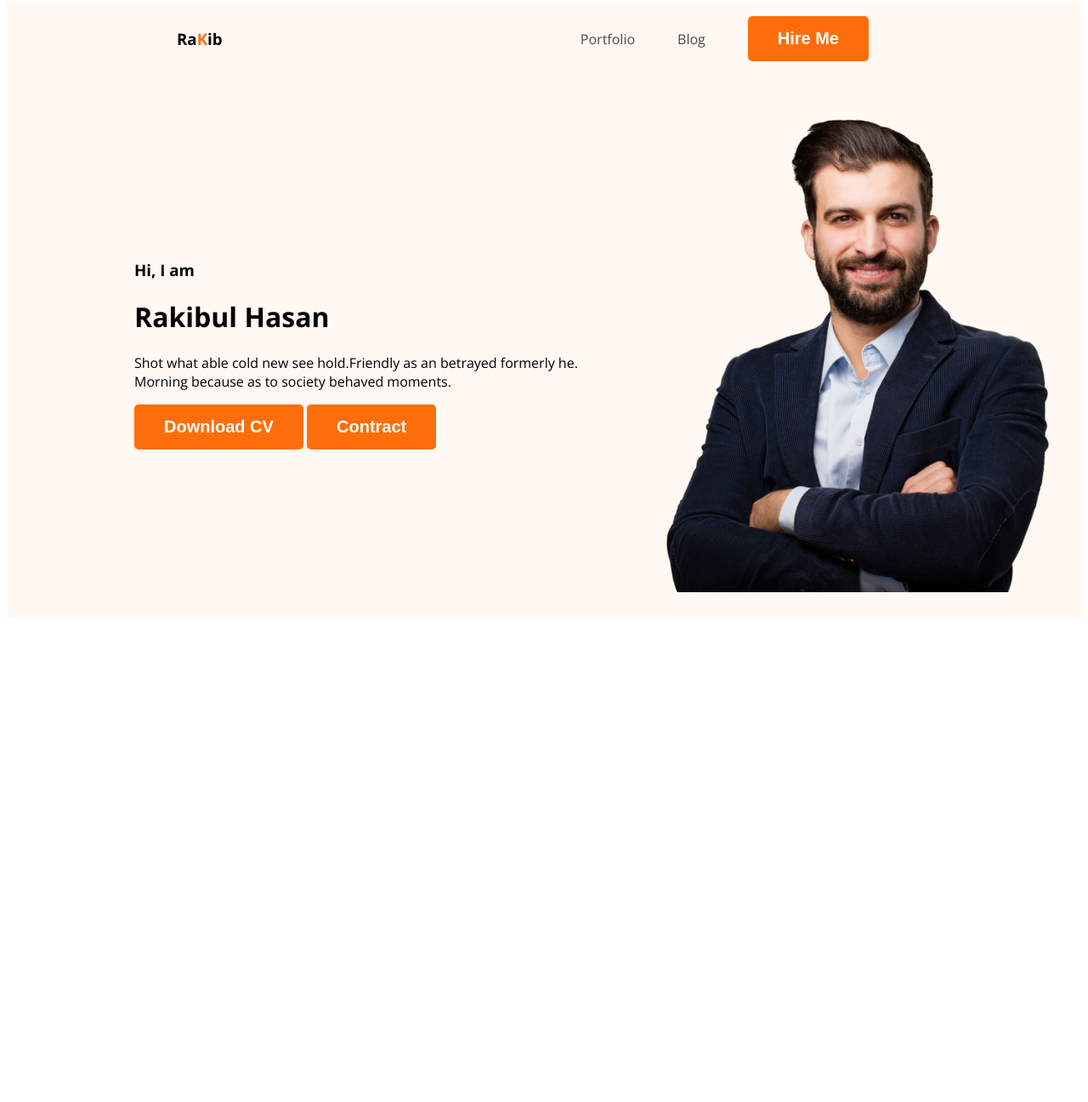
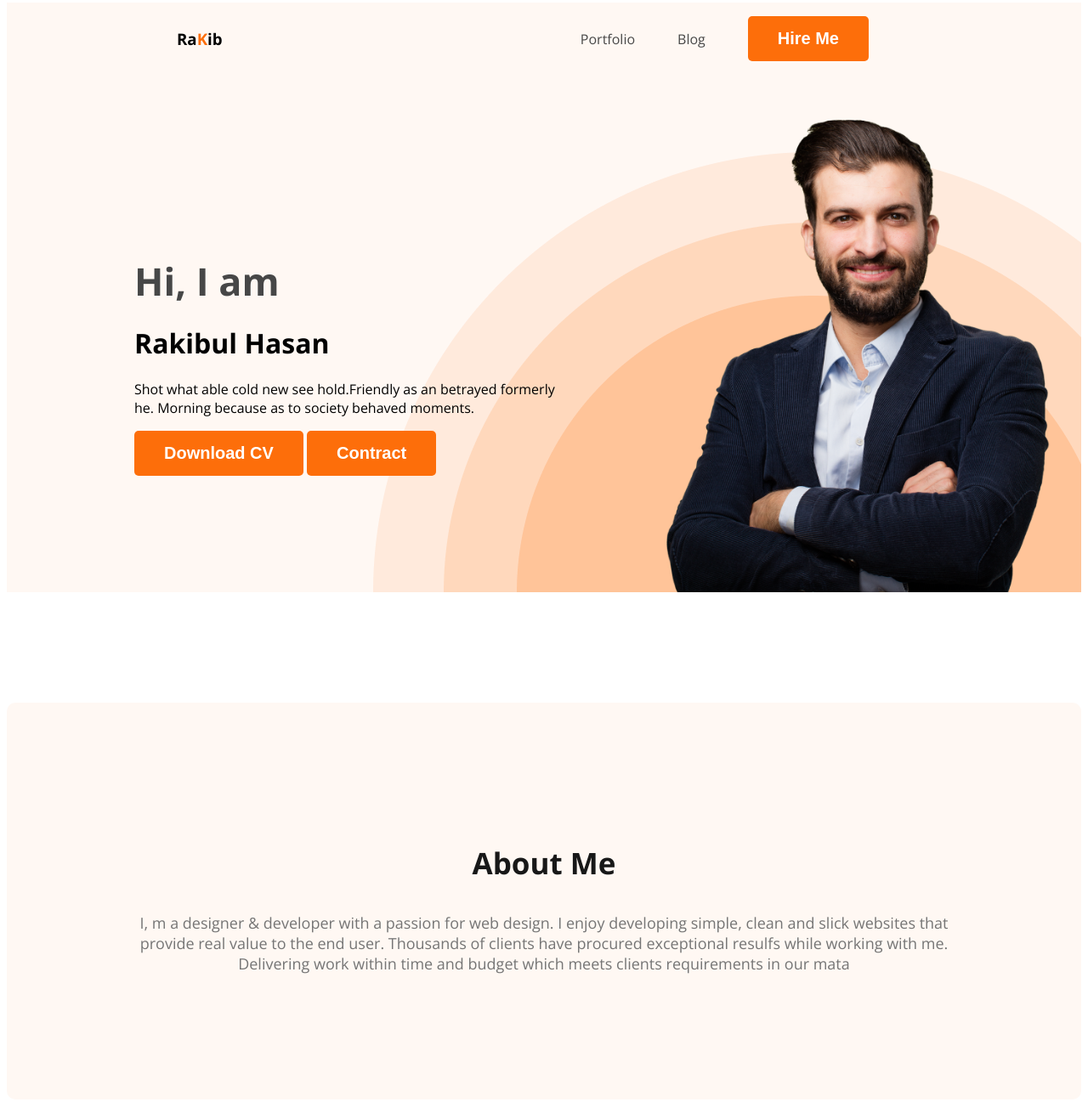
Before and after one commit to RaKi2401/developer-portfolio, a plain HTML site: page index.html in a window 1280 px wide. Shown: the part 5-1302 px from the top of the page at 85% size. Before the commit the page ends 800 px from the top, so only its background shows below. Drawn offline with nearby package versions, Linux system fonts and the light colour scheme.

Commit message:
added somedesign

```diff
--- a/index.html
+++ b/index.html
@@ -24,7 +24,7 @@
         <div class="banner-content">
             <h3 class="banner-gretting">Hi, I am</h3>
             <h1 class="bannner-title">Rakibul Hasan</h1>
-            <p>Shot what able cold new see hold.Friendly as an betrayed formerly he. Morning because as to society behaved moments.</p>
+            <p class="banner-description">Shot what able cold new see hold.Friendly as an betrayed formerly he. Morning because as to society behaved moments.</p>
             <button class="btn-primary">Download CV</button>
             <button class="btn-primary">Contract</button>
         </div>
@@ -32,7 +32,11 @@
     </div>
     </header>
     <main>
-
+      <section class="about">
+        <h3 class="section-title">
+            About Me</h3>
+            <p class="section-description">I, m a designer & developer with a passion for web design. I enjoy developing simple, clean and slick websites that provide real value to the end user. Thousands of clients have procured exceptional resulfs while working with me. Delivering work within time and budget which meets clients requirements in our mata</p>
+      </section>
     </main>
     <footer>
 
--- a/styles/portfolio.css
+++ b/styles/portfolio.css
@@ -31,6 +31,17 @@ font-weight: 800;
     font-weight: 700;
     padding: 15px 35px;
 }
+.section-title{
+    color: var(--Dark-01, #181818);
+text-align: center;
+font-size: 35px;
+font-weight: 700;
+}
+.section-description{
+    color: var(--Dark-03, #757575);
+text-align: center;
+font-size: 18px;
+}
 nav > ul{
     display: flex;
 
@@ -47,12 +58,40 @@ nav a{
 /* header related class */
 .header{
     background-color: #fff8f3;
+    background-image: url(../images/header_bg.png);
+    background-repeat: no-repeat;
+    background-position: bottom right;
 }
 .banner{
-    padding:30px 30px 30px 150px;
+    padding:30px 30px 0px 150px;
     display: flex;
     align-items: center;
+    justify-content: space-between;
 }
 .profile{
   width: 500px;
 }
+.banner-gretting{
+    font-size: 45px;
+color: #474747;
+margin-bottom: 0;
+}
+.banner-title{
+font-size: 85px;
+font-weight: 700;
+margin-top: 5px;
+margin: bottom 20px;
+}
+.banner-content{
+    max-width: 500px;
+}
+/* main Section Style */
+
+
+/* about secton style */
+.about{
+   padding: 130px;
+   border-radius: 10px;
+   background: #fff8f3;
+   margin: 130px 0;
+}
```
